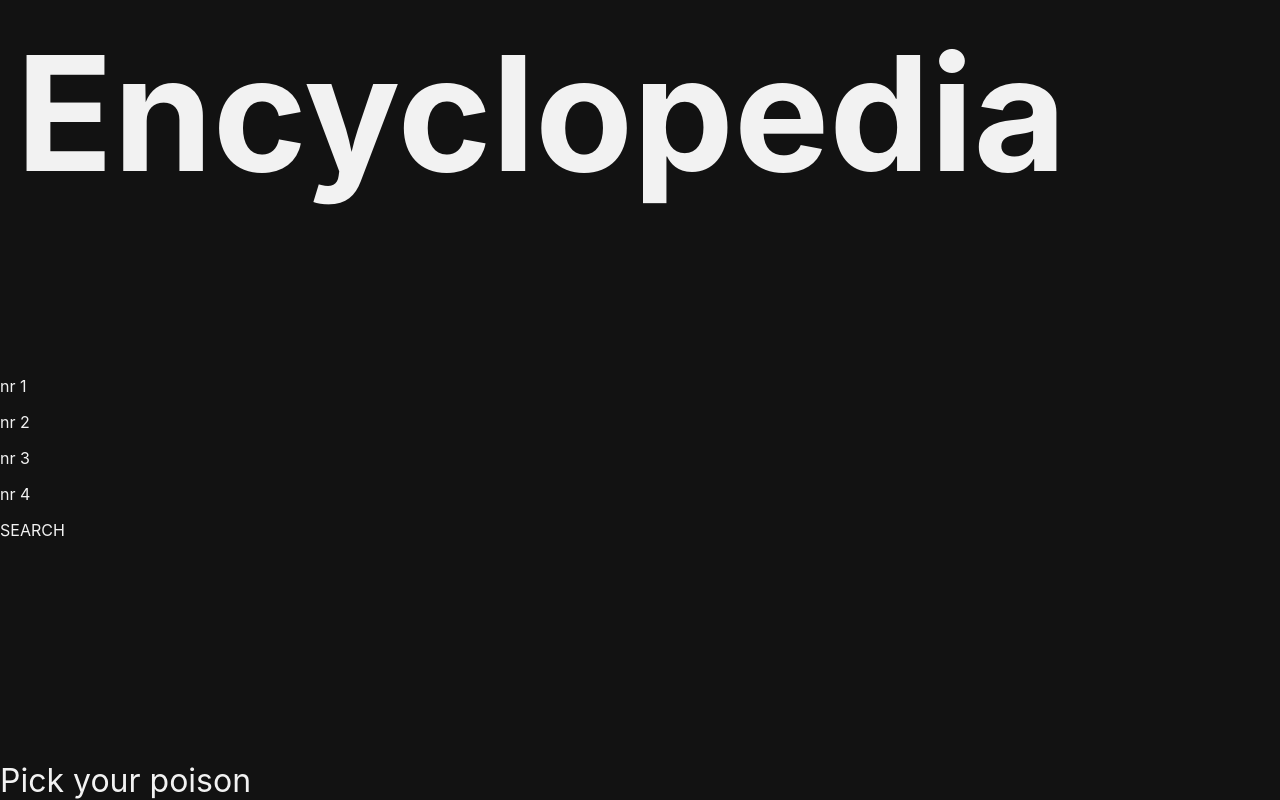
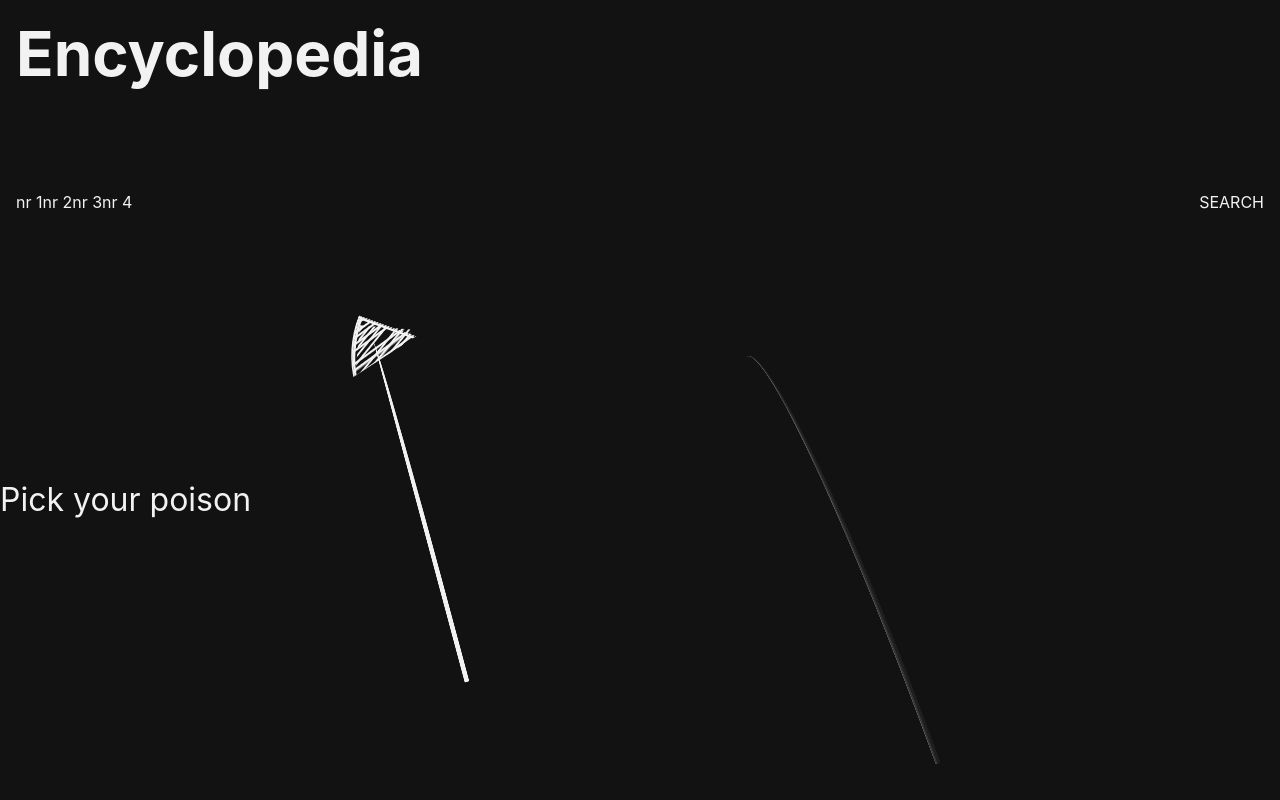
Before and after one commit to idsintehittapa/IIoW, a React (Create React App) app: page /encyclopedia in a window 1280 px wide. Built offline with nearby package versions, Linux system fonts and the light colour scheme.

Commit message:
refactoring style

```diff
--- a/src/components/encyclopediaLanding.css
+++ b/src/components/encyclopediaLanding.css
@@ -20,7 +20,7 @@
 }
 
 .horizontal__scroll-p {
-  font-size: 4.5vw;
+  font-size: calc(10px + 3.5vmin);
 }
 
 .arrow__container {
@@ -173,6 +173,7 @@
     #f2f2f2 100%
   );
 }
+
 .scroll {
   color: #f2f2f2;
   margin-left: 4vw;
--- a/src/pages/encyclopedia.css
+++ b/src/pages/encyclopedia.css
@@ -1,26 +1,280 @@
 .encyclopedia__wrapper {
+  color: #f2f2f2;
   width: 100vw;
   height: 100vh;
-  color: #f2f2f2;
-  display: flex;
-  flex-direction: column;
-  justify-content: space-between;
+  display: grid;
+  grid-template-rows: 1fr 1fr 1fr 2fr;
+  grid-template-columns: 1fr 1fr 1fr;
 }
 
 .encyclopedia__title {
-  font-size: 12.5vw;
+  font-size: calc(10px + 6.5vmin);
   margin: 1rem 0 3rem 1rem;
+  grid-column: 1 / span 2;
+  grid-row: 1 / 1;
 }
 
-.hanna {
+.encyclopedia__searchbar {
+  grid-column: 1 / span 3;
+  grid-row: 2 / 2;
+  display: flex;
+  flex-wrap: row;
+  justify-content: space-between;
+  padding: 1rem;
+}
+
+.encyclopedia__searchbar-filter {
+  display: flex;
+  flex-wrap: wrap;
+}
+
+.encyclopedia__photos {
+  grid-column: 1 / span 3;
+  grid-row: 3 / 3;
+  height: 20vh;
+}
+
+.encyclopedia__arrow {
+  display: flex;
+  flex-direction: row;
+  padding: 1rem;
+  justify-content: space-evenly;
+}
+
+.first__opty-arrow {
+  position: relative;
+  height: 25vw;
+  width: 0vw;
+}
+
+.first__opty-arrow .first__arrow-line {
+  width: 100%;
+  height: 110%;
+  border-radius: 50%;
+  border-bottom-left-radius: 10000% !important;
+  border-left: 0.4vw solid #f2f2f2;
+  position: relative;
+  transform: rotate(165deg);
+}
+
+.first__opty-arrow .first__arrow-line::after {
+  content: '';
+  display: block;
+  position: absolute;
+  opacity: 0.9;
+  right: 0;
+  transform: rotate(deg);
+  top: 0;
+  width: 100%;
+  height: 100%;
+  border-radius: 50%;
+  border-bottom-left-radius: 10000% !important;
+  border-left: 0.4vw solid #f2f2f2;
+}
+
+.first__opty-arrow .first__arrow-head {
+  display: block;
+  position: absolute;
+  left: -10;
+  top: 0%;
+  right: -50%;
+  margin: auto;
+  transform: rotate(110deg);
+  width: 7vw;
+  height: 5vw;
+  border-radius: 5%;
+  border-bottom-right-radius: 1000%;
+  border-left: 0.1vw solid #f2f2f2;
+  border-bottom: 0.2vw solid #f2f2f2;
+  background: linear-gradient(
+    -146deg,
+    transparent 50%,
+    #f2f2f2 51%,
+    #f2f2f2 52%,
+    transparent 53%,
+    transparent 54%,
+    #f2f2f2 55%,
+    #f2f2f2 56%,
+    transparent 57%,
+    transparent 59%,
+    #f2f2f2 61%,
+    #f2f2f2 62%,
+    transparent 63%,
+    transparent 65%,
+    #f2f2f2 66%,
+    #f2f2f2 67%,
+    transparent 68%,
+    transparent 75%,
+    #f2f2f2 76%,
+    #f2f2f2 77%,
+    transparent 78%,
+    transparent 80%,
+    #f2f2f2 81%,
+    #f2f2f2 82%,
+    transparent 83%,
+    transparent 85%,
+    #f2f2f2 86%,
+    #f2f2f2 87%,
+    transparent 88%,
+    transparent 89%,
+    #f2f2f2 90%,
+    #f2f2f2 91%,
+    transparent 92%,
+    transparent 95%,
+    #f2f2f2 96%,
+    #f2f2f2 100%
+  );
+  box-shadow: 0.2vw 0 0 #f2f2f2 inset, 0 -0.2vw 0 #f2f2f2 inset;
+  z-index: -1;
+}
+
+.first__opty-arrow .first__arrow-head::after {
+  content: '';
+  position: absolute;
+  display: block;
+  background: #121212;
+  left: -10%;
+  top: -10%;
+  width: 200%;
+  height: 100%;
+  transform: rotate(37deg);
+}
+
+.first__opty-arrow .first__arrow-head::before {
+  content: '';
+  position: absolute;
+  display: block;
+  width: 100%;
+  height: 80%;
+  transform: rotate(-15deg);
+  top: 0;
+  left: 0;
+  background: linear-gradient(
+    -146deg,
+    transparent 50%,
+    #f2f2f2 51%,
+    #f2f2f2 52%,
+    transparent 53%,
+    transparent 54%,
+    #f2f2f2 55%,
+    #f2f2f2 56%,
+    transparent 57%,
+    transparent 59%,
+    #f2f2f2 61%,
+    #f2f2f2 62%,
+    transparent 63%,
+    transparent 65%,
+    #f2f2f2 66%,
+    #f2f2f2 67%,
+    transparent 68%,
+    transparent 75%,
+    #f2f2f2 76%,
+    #f2f2f2 77%,
+    transparent 78%,
+    transparent 80%,
+    #f2f2f2 81%,
+    #f2f2f2 82%,
+    transparent 83%,
+    transparent 85%,
+    #f2f2f2 86%,
+    #f2f2f2 87%,
+    transparent 88%,
+    transparent 89%,
+    #f2f2f2 90%,
+    #f2f2f2 91%,
+    transparent 92%,
+    transparent 95%,
+    #f2f2f2 96%,
+    #f2f2f2 100%
+  );
+}
+
+.second__opty-arrow {
+  position: relative;
+  height: 35vw;
+  width: 3vw;
+}
+
+.second__opty-arrow .second__arrow-line {
+  width: 100%;
+  height: 100%;
+  border-radius: 50%;
+  border-bottom-left-radius: 10000% !important;
+  border-left: 0.2vw solid #ffffff;
+  z-index: 2;
+  position: relative;
+  transform: rotate(160deg);
+}
+
+.second__opty-arrow .second__arrow-line::after {
+  content: '';
+  display: block;
+  position: absolute;
+  opacity: 0.9;
+  right: 0;
+  transform: rotate(deg);
+  top: 0;
+  width: 100%;
+  height: 100%;
+  border-radius: 50%;
+  border-bottom-left-radius: 10000% !important;
+  border-left: 0.4vw solid #212121;
+  z-index: 2;
+}
+
+.polaroid__frame {
+  /* height: 25vh;
+  width: 20; */
+  /* background: url('../assets/backgroundLiv.png'); */
+  background-size: 100px 100px;
+  /* display: inline-block; */
+  /* background: #ffffff; */
+  /* margin: 55px 75px 30px; */
+  padding: 1rem 1rem 3rem;
+  /* background: radial-gradient(#121212 0.3rem, transparent 0.4rem),
+    radial-gradient(#ebf8e1, #f2f2f2), #fff;
+  background-size: 109px 109px, 109px 109px, 100% 6px, 109px 109px, 109px 109px;
+  background-position: 54px 55px, 0px 0px, 0px 0px, 0px 0px, 0px 0px;*/
+  -webkit-box-shadow: 0 4px 6px rgba(255, 255, 255, 0.3);
+  -moz-box-shadow: 0 4px 6px rgba(201, 201, 201, 0.3);
+  box-shadow: 0 4px 6px rgba(255, 255, 255, 0.3);
+}
+
+.polaroid__photo {
+  height: 50%;
+}
+
+.horizontal__scroll-p {
+  grid-column: 1 / span 3;
+  grid-row: 4 / 4;
+}
+
+/* .hanna {
   background-image: linear-gradient(rgba(75, 75, 75, 0.3), rgba(0, 0, 0, 0.3)),
     url('../assets/HannahArendt2.png');
   height: 50vh;
+  grid-column: 1 / span 3;
+  grid-row: 4 / 4;
   display: block;
   background-position: center;
   background-repeat: no-repeat;
   background-size: cover;
   margin: 0 3rem;
-  filter: blur(0.5px);
-  /* -webkit-filter: blur(0.5px); */
-}
+  /* -webkit-clip-path: circle(13% at 53% 41%);
+  clip-path: circle(13% at 53% 41%); */
+/* filter: blur(0.5px); */
+/* clip-path: polygon(
+    0% 5%,
+    100% 5%,
+    100% 25%,
+    0% 24%,
+    0% 37%,
+    100% 28%,
+    96% 60%,
+    0% 64%,
+    0% 75%,
+    96% 64%,
+    100% 98%,
+    0% 99%
+);
+}*/
--- a/src/pages/landingPage.css
+++ b/src/pages/landingPage.css
@@ -8,11 +8,13 @@
 }
 
 .landing__p {
-  font-size: 4.5vw;
+  /* font-size: 4.5vw; */
+  font-size: calc(20px + 2vmin);
 }
 
 .landing__p-span {
-  font-size: 3.5vw;
+  /* font-size: 3.5vw; */
+  font-size: calc(20px + 1vmin);
 }
 
 .landing__content-two {
```
